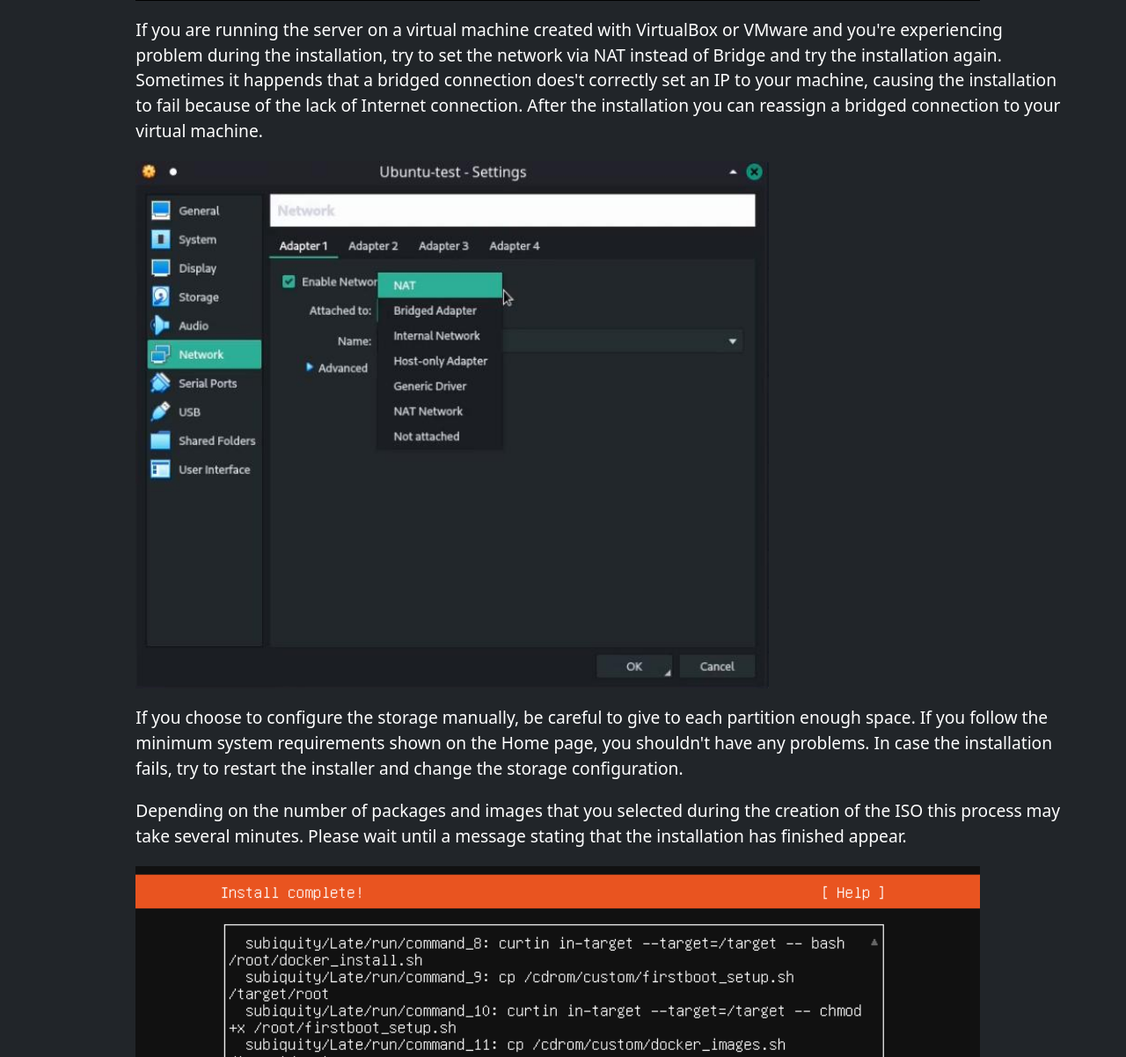
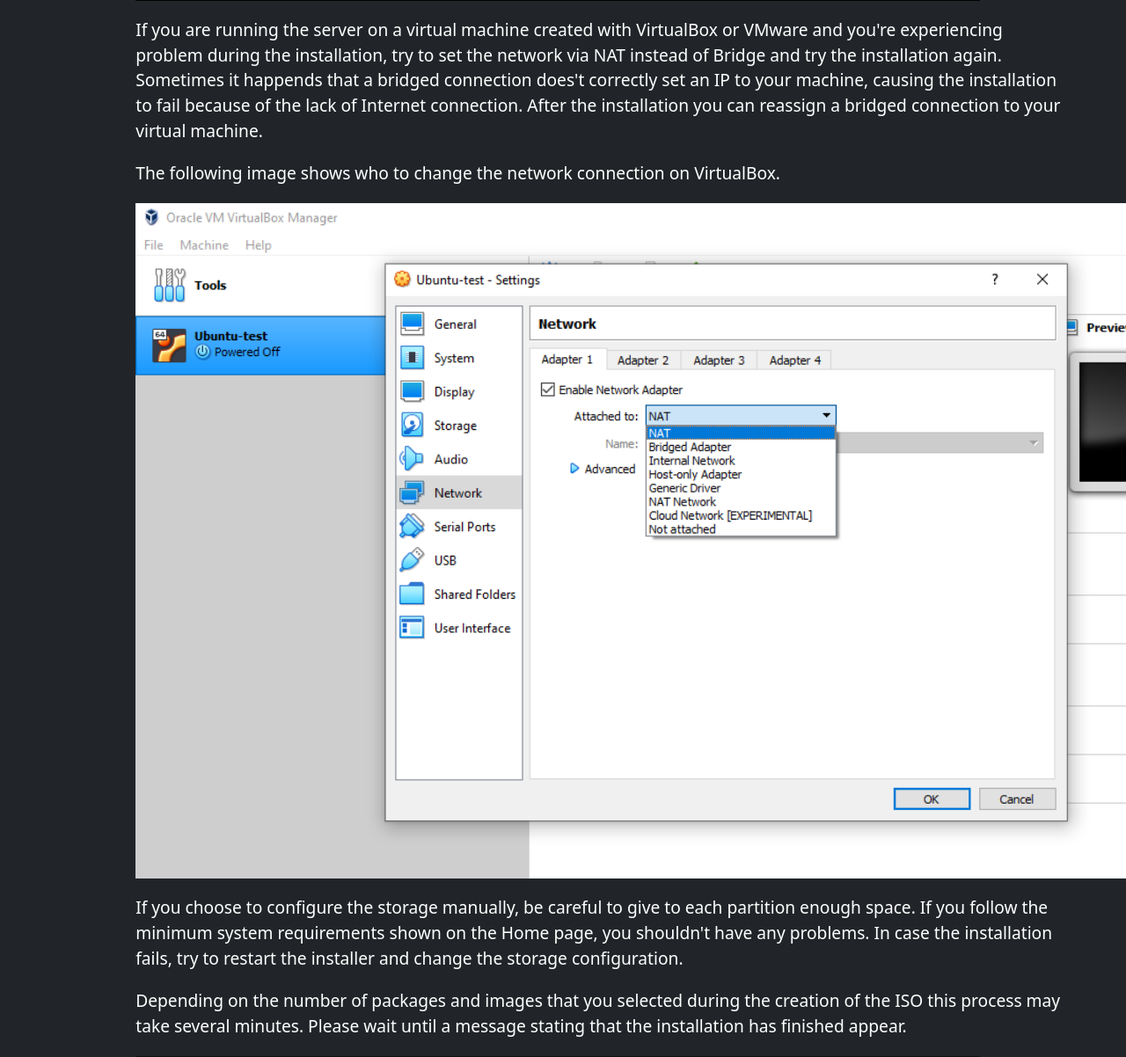
Before and after one commit to mattiazanichelli/django_webserver, a Django app: page /guide/ in a window 1280 px wide; the page is wider, and only the part inside the window is pictured. Shown: the part 2200-3402 px from the top of that part at 88% size. Run offline with Django 4.2, Linux system fonts and the light colour scheme; parts of the project's set-up code (start-up, migrations or seed data) failed here and were passed over.

Commit message:
Updated Sembo name

```diff
--- a/templates/guide.html
+++ b/templates/guide.html
@@ -104,7 +104,10 @@
                         After the installation you can reassign a bridged connection to your virtual machine.
                     </p>
                     <p>
-                        <img src="{% static 'images/NATvsBridge.jpg' %}" width="600" height="500" alt="NAT and Bridge configuration"/>
+                        The following image shows who to change the network connection on VirtualBox.
+                    </p>
+                    <p>
+                        <img src="{% static 'images/NATvsBridge.png' %}" alt="NAT and Bridge configuration"/>
                     </p>
                     <p>
                         If you choose to configure the storage manually, be careful to give to each partition enough space.
@@ -136,10 +139,10 @@
                         As before, depending on the number of images you chose to pull, the size of them and your network connection, this process may take some time.
                     </p>
                     <p>
-                        Every installation comes with SeMBo included as well, a dashboard monitoring tool to operate remotely on your system.
-                        Give the installation some more time to download all the dependencies needed to run SeMBo,
+                        Every installation comes with Sembo included as well, a dashboard monitoring tool to operate remotely on your system.
+                        Give the installation some more time to download all the dependencies needed to run Sembo,
                         then a meassage stating that the installation is completely finished will appear.
-                        You'll be able to access SeMBo from a web browser with the IP of your machine.
+                        You'll be able to access Sembo from a web browser with the IP of your machine.
                     </p>
                     <p>
                         <img src="{% static 'images/final_message.png' %}" alt="Final Message"/>
```
Also changed, not shown: cubus/static/images/NATvsBridge.jpg (deleted), cubus/static/images/NATvsBridge.png (added), 5 other files.
